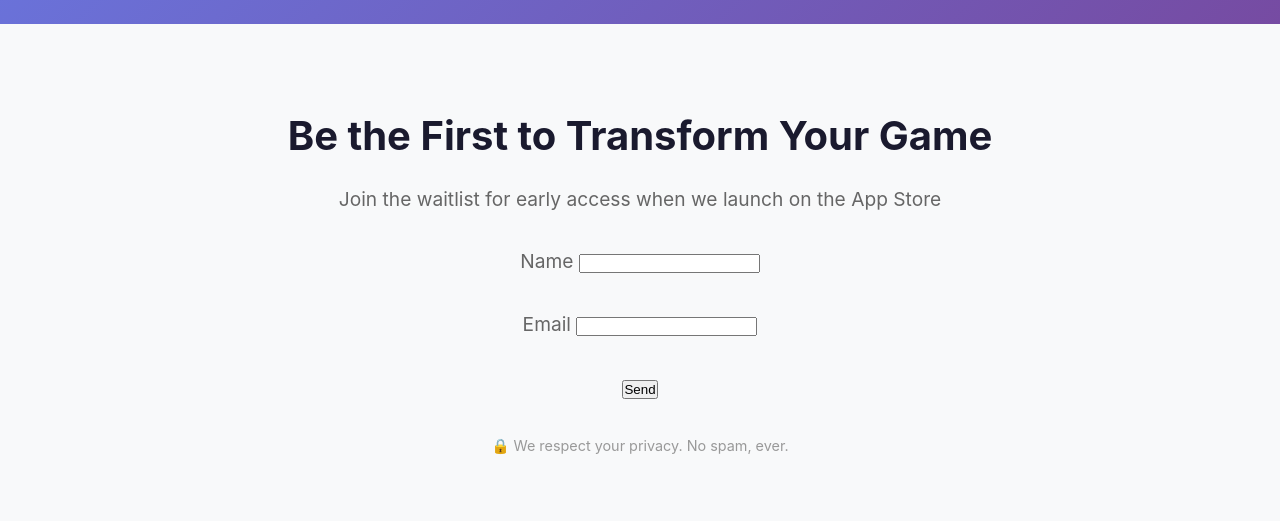
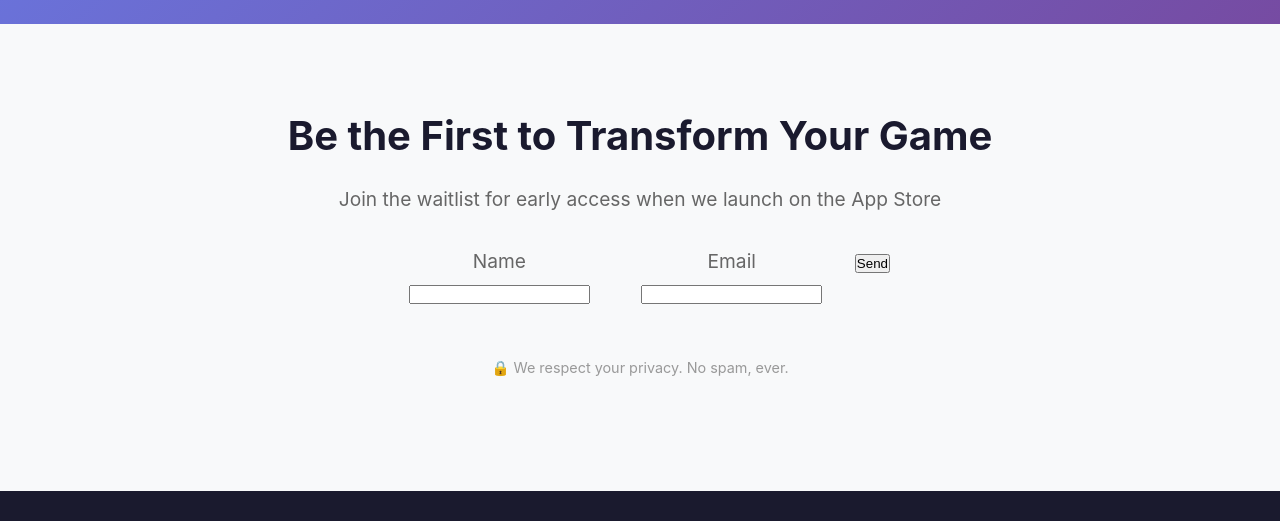
Before and after one commit to kembo001/TennisRatingPromo, a plain HTML site: page index.html in a window 1280 px wide. Shown: the part 2686-3207 px from the top of the page. Drawn offline with Linux system fonts and the light colour scheme.

Commit message:
New form

```diff
--- a/index.html
+++ b/index.html
@@ -160,7 +160,10 @@
         <div class="cta-content">
             <h2>Be the First to Transform Your Game</h2>
             <p>Join the waitlist for early access when we launch on the App Store</p>
-<form name="contact" netlify>
+
+
+
+<form class="email-form" name="contact" netlify>
   <p>
     <label>Name <input type="text" name="name" /></label>
   </p>
```
